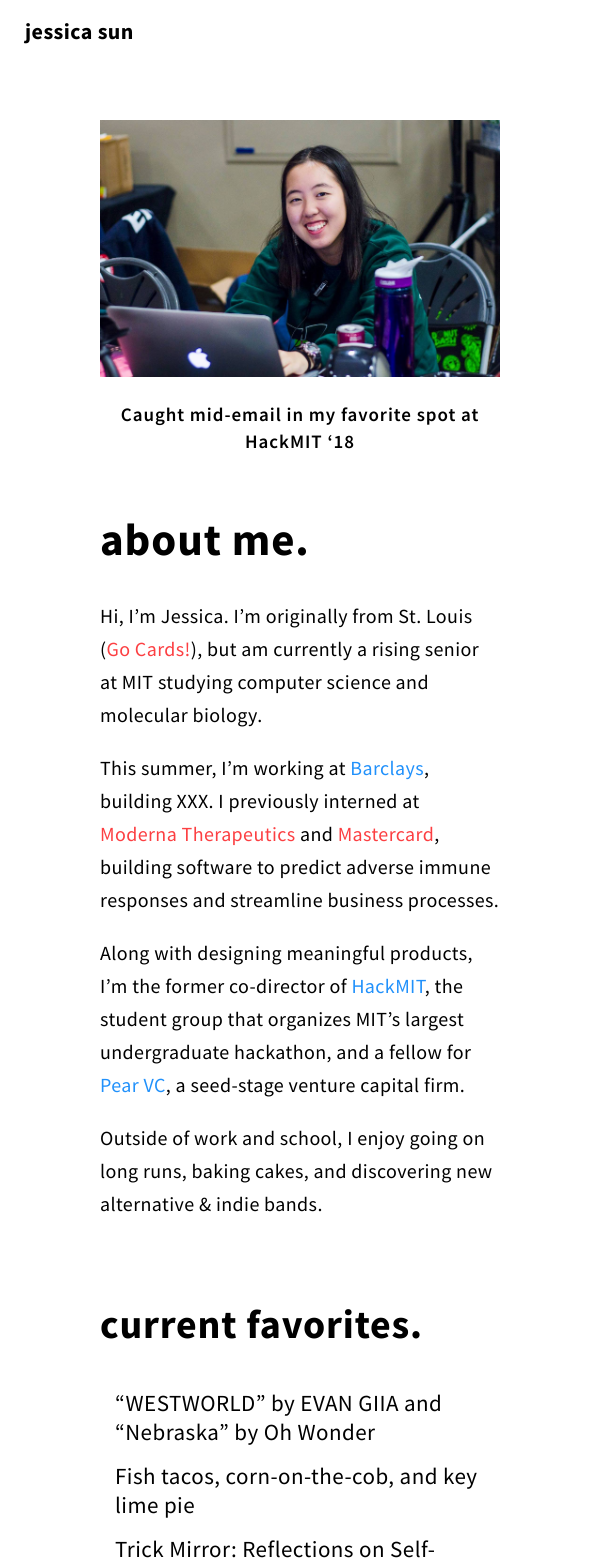
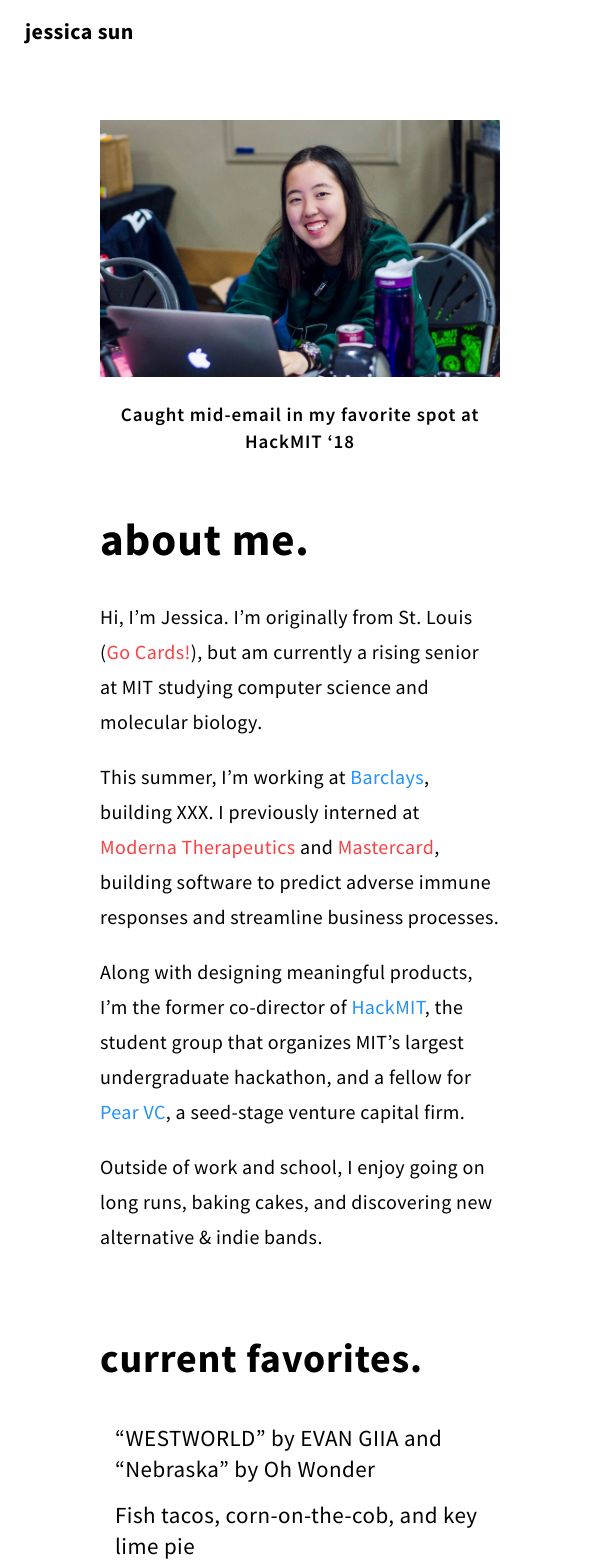
Before and after one commit to jessicajsun/personal-website, a Next.js app: page /about in a window 600 px wide. Shown: the top 1567 px of the page. Built offline with nearby package versions, Linux system fonts and the light colour scheme.

Commit message:
spacing for large mobile

```diff
--- a/components/about.module.css
+++ b/components/about.module.css
@@ -139,7 +139,7 @@
 
   .blurb{
     font-size: 20px;
-    line-height: 33px;
+    line-height: 35px;
   }
 
   .captions{
@@ -311,7 +311,7 @@
 
   .favText{
     font-size: 23px;
-    line-height: 29px;
+    line-height: 31px;
     margin-left: 15px;
   }
 
```
